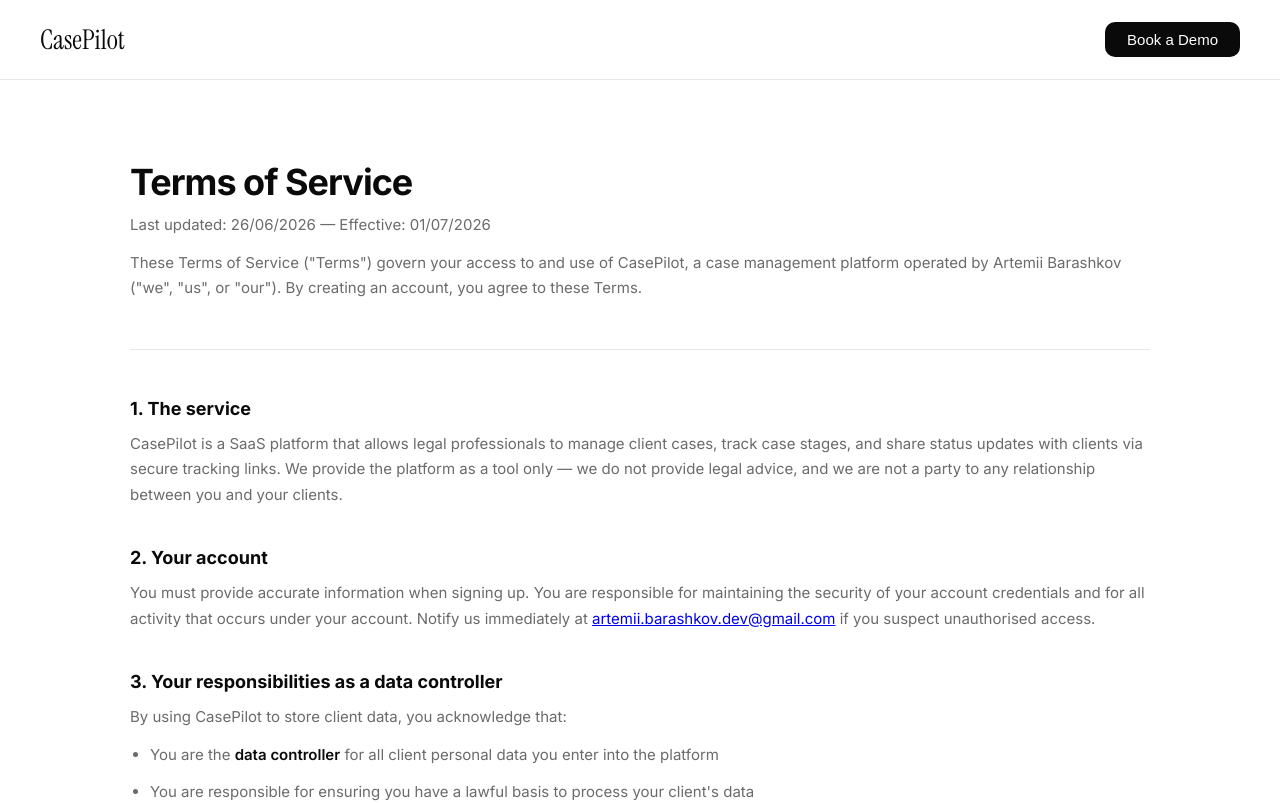
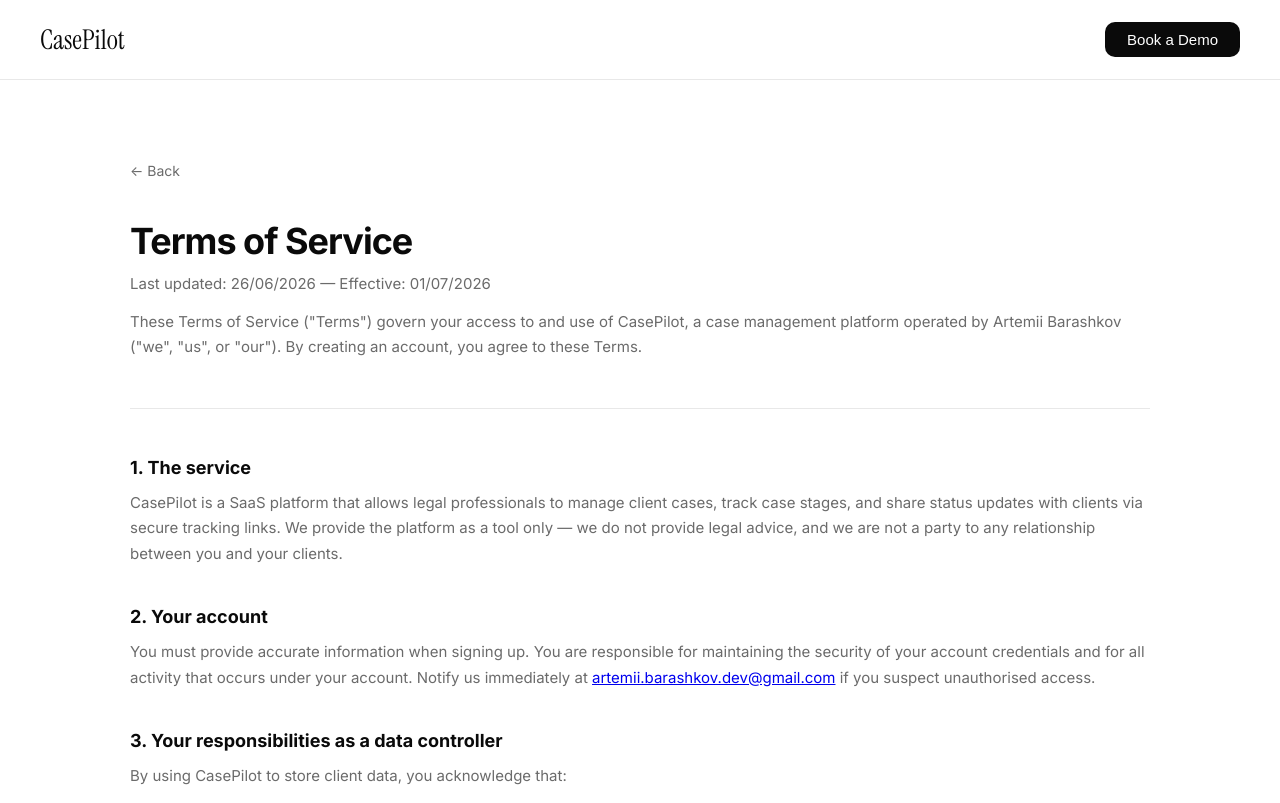
Before and after one commit to ArtemiiHH/case-pilot-website, a React (Vite) app: page /terms in a window 1280 px wide. Shown: the top 803 px of the page. Built offline with nearby package versions, Linux system fonts and the light colour scheme.

Commit message:
Add Back buttons to Privacy Policy and Terms pages

```diff
--- a/src/pages/Legal.module.css
+++ b/src/pages/Legal.module.css
@@ -58,6 +58,20 @@
   margin: 48px 0;
 }
 
+.back {
+  display: inline-flex;
+  align-items: center;
+  gap: 6px;
+  font-size: 14px;
+  color: var(--gray-600);
+  text-decoration: none;
+  margin-bottom: 40px;
+}
+
+.back:hover {
+  color: var(--black);
+}
+
 @media (max-width: 768px) {
   .main {
     padding: 60px 24px;
--- a/src/pages/Privacy.jsx
+++ b/src/pages/Privacy.jsx
@@ -7,6 +7,7 @@
     <div className={styles.page}>
       <Nav />
       <main className={styles.main}>
+        <a href="/" className={styles.back}>← Back</a>
         <h1>Privacy Policy</h1>
         <p className={styles.meta}>
           Last updated: 26/06/2026 — Effective: 01/07/2026
--- a/src/pages/Terms.jsx
+++ b/src/pages/Terms.jsx
@@ -7,6 +7,7 @@
     <div className={styles.page}>
       <Nav />
       <main className={styles.main}>
+        <a href="/" className={styles.back}>← Back</a>
         <h1>Terms of Service</h1>
         <p className={styles.meta}>
           Last updated: 26/06/2026 — Effective: 01/07/2026
```
